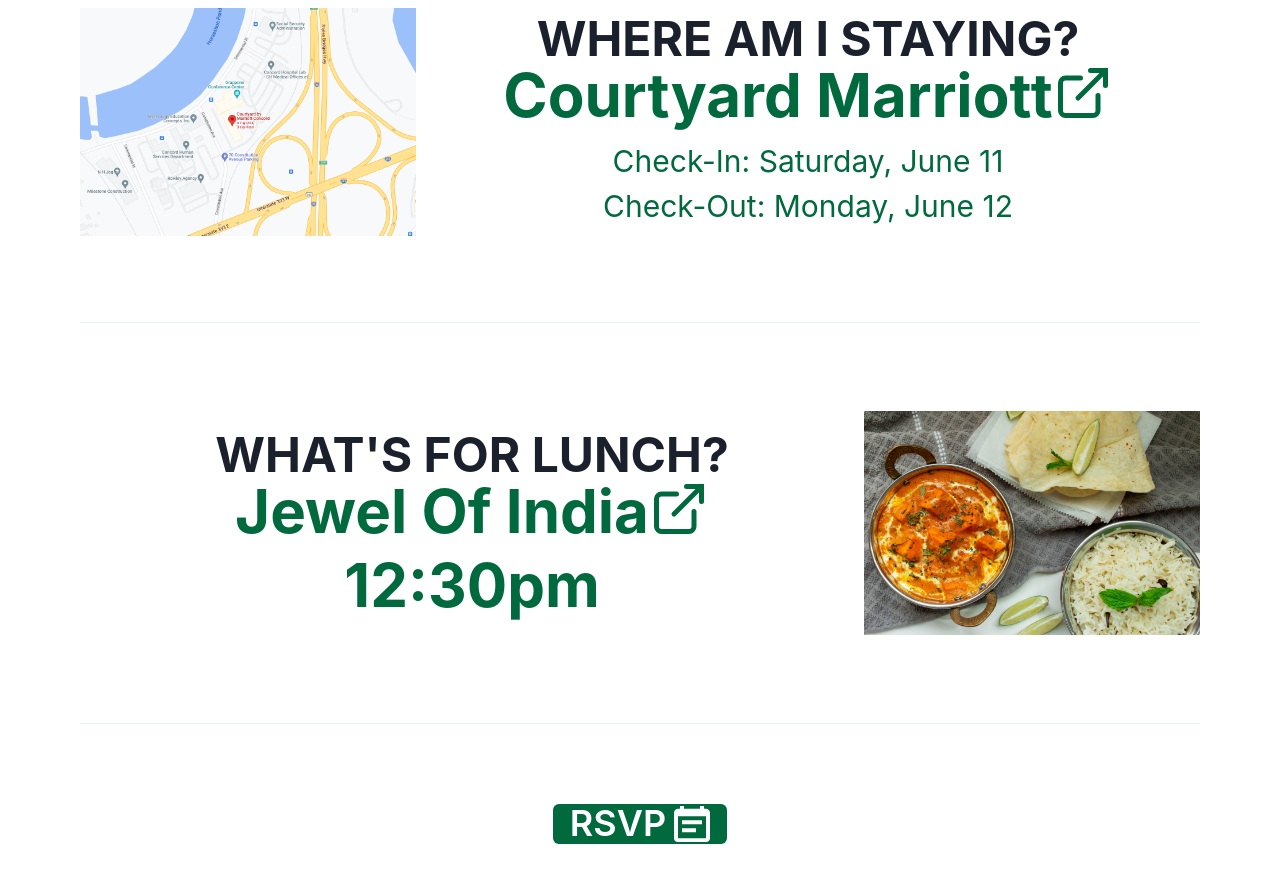
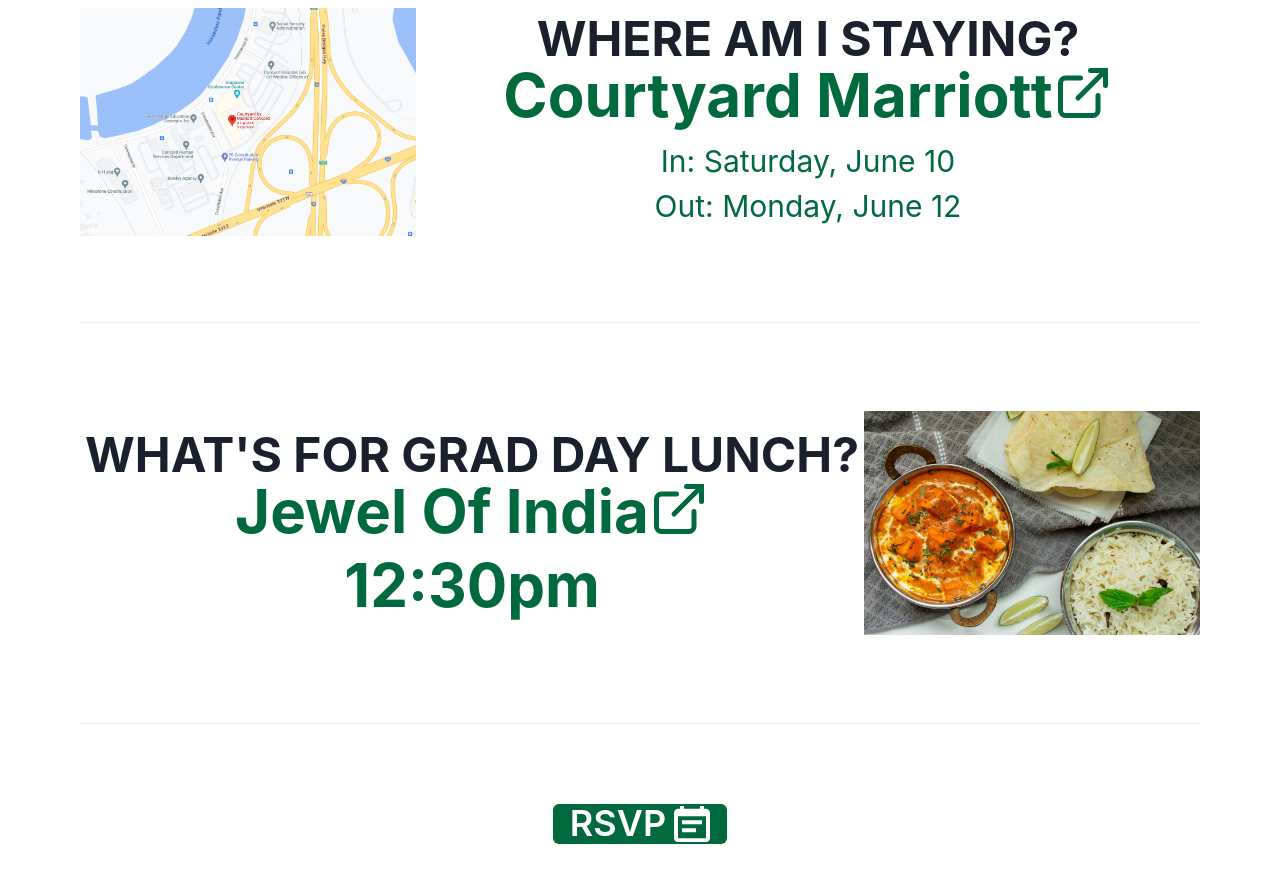
Before and after one commit to hjhaveri0111/graduation-fronted, a React (Vite) app: page / in a window 1280 px wide. Shown: the part 1560-2442 px from the top of the page. Built offline with nearby package versions, Linux system fonts and the light colour scheme.

Commit message:
Small design tweaks

```diff
--- a/src/components/InfoSection.jsx
+++ b/src/components/InfoSection.jsx
@@ -38,8 +38,8 @@
       const [string1, string2] = main.lineTwo.split('\n');
       return (
         <>
-          <Text fontSize="3xl" color={color}>{string1}</Text>
-          <Text fontSize="3xl" color={color}>{string2}</Text>
+          <Text fontSize={['lg', '3xl']} color={color}>{string1.trim()}</Text>
+          <Text fontSize={['lg', '3xl']} color={color}>{string2.trim()}</Text>
         </>
       );
     } else {
--- a/src/components/Main.jsx
+++ b/src/components/Main.jsx
@@ -57,7 +57,7 @@
       link: 'https://www.google.com/maps/dir//dartmouth+green/data=!4m6!4m5!1m1!4e2!1m2!1m1!1s0x4cb4c9c2b2b8f65f:0x9a645e5d47004bd3?sa=X&ved=2ahUKEwielfLclfv-AhWdlYkEHa9yBeQQ9Rd6BAhyEAQ',
     },
     {
-      main: { lineOne: 'Courtyard Marriott', lineTwo: 'Check-In: Saturday, June 11 \n Check-Out: Monday, June 12' },
+      main: { lineOne: 'Courtyard Marriott', lineTwo: 'In: Saturday, June 10\nOut: Monday, June 12' },
       sub: 'WHERE AM I STAYING?',
       reverse: false,
       image: mapUrl,
@@ -66,7 +66,7 @@
     },
     {
       main: { lineOne: 'Jewel Of India', lineTwo: '12:30pm' },
-      sub: 'WHAT\'S FOR LUNCH?',
+      sub: 'WHAT\'S FOR GRAD DAY LUNCH?',
       reverse: true,
       image: jewelUrl,
       link: 'http://www.jewelofindiahanover.com/',
```
